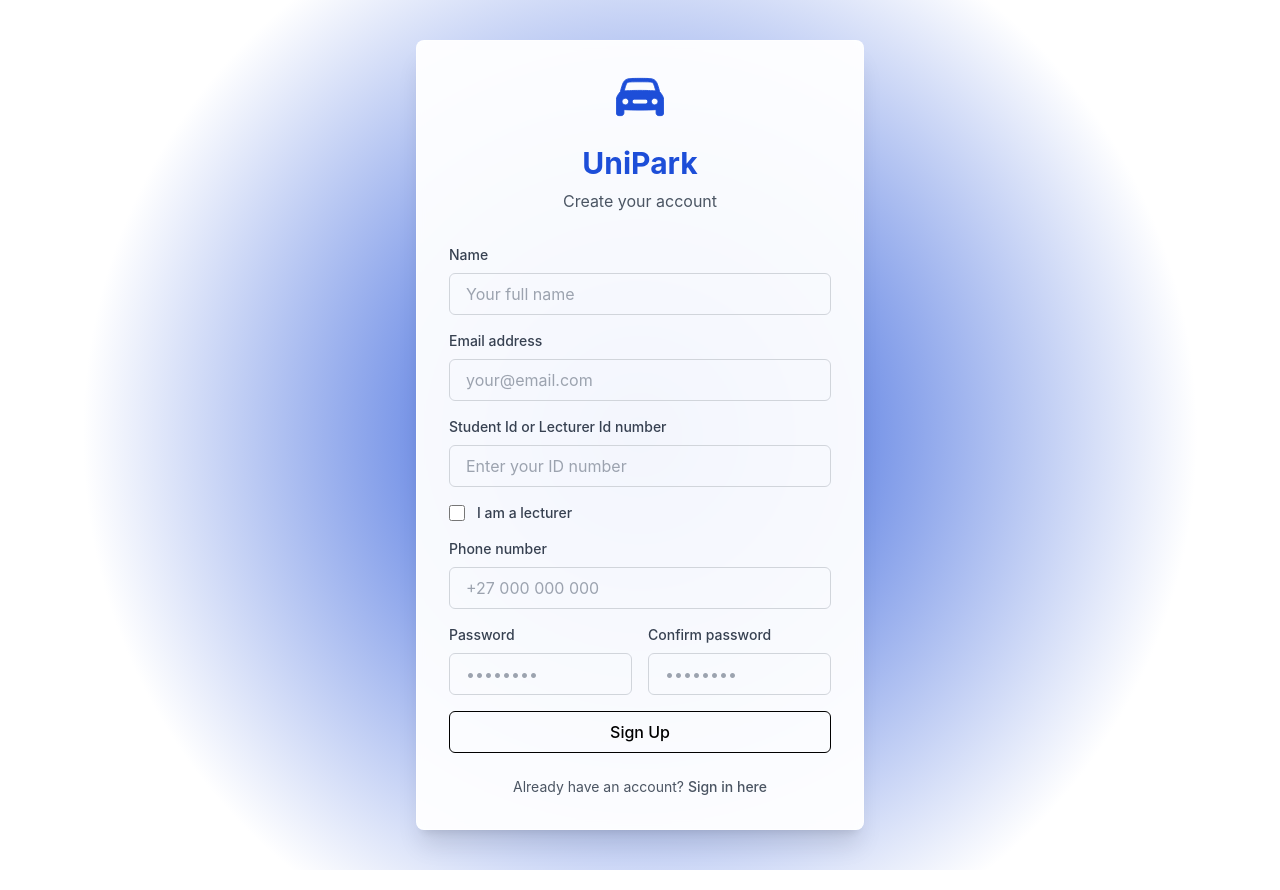
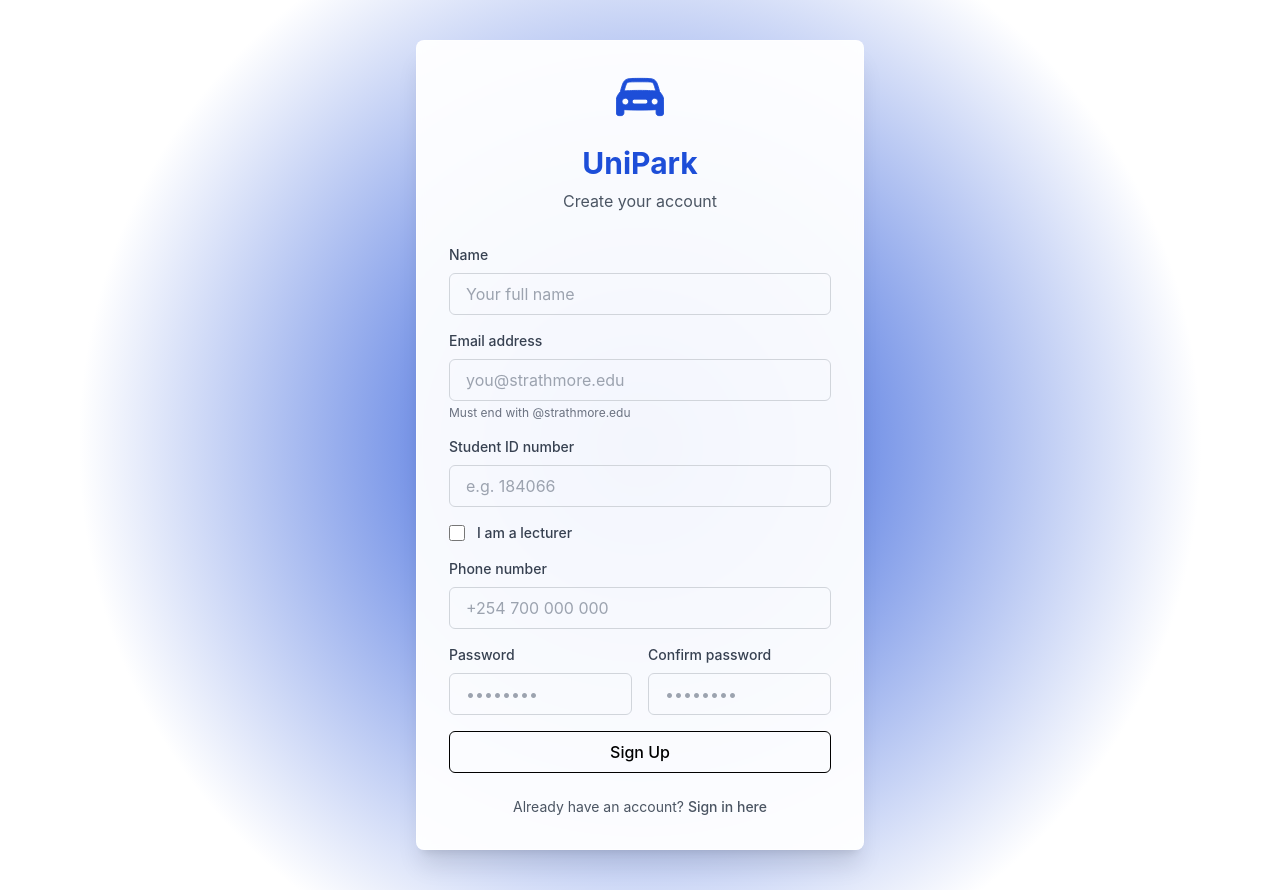
Before and after one commit to CelestialSteel/UniPark, a React (Vite) app in the folder frontend/: page /signup in a window 1280 px wide. Built offline with nearby package versions, Linux system fonts and the light colour scheme; no server answers.

Commit message:
Updated the Authentication in the Sign up page

```diff
--- a/frontend/src/components/Auth/SignupPage.jsx
+++ b/frontend/src/components/Auth/SignupPage.jsx
@@ -3,9 +3,90 @@ import { useState } from 'react';
 import { useAuth } from '../../context/AuthContext';
 import { ASSETS } from '../../constants/assets';
 
+// Only official organisational email addresses may register.
+const ORG_EMAIL_SUFFIX = '@strathmore.edu';
+
+// Maps the exact error strings returned by the backend (and by pydantic
+// validation) to the form field that should display the message.
+function mapBackendErrorToField(message) {
+  if (!message) {
+    return { field: null, message };
+  }
+  const lower = message.toLowerCase();
+
+  if (lower.includes('@strathmore.edu') || lower.includes('organizational email')) {
+    return { field: 'email', message };
+  }
+  if (lower.includes('email') && lower.includes('already')) {
+    return { field: 'email', message };
+  }
+  if (lower.includes('student id') || lower.includes('lecturer id') || lower.includes('id is already registered')) {
+    return { field: 'studentOrLecturerId', message };
+  }
+  if (lower.includes('password')) {
+    return { field: 'password', message };
+  }
+  return { field: 'form', message };
+}
+
+function validateField(name, values) {
+  switch (name) {
+    case 'fullName':
+      if (!values.fullName.trim()) {
+        return 'Please enter your full name.';
+      }
+      return '';
+    case 'email':
+      if (!values.email.trim()) {
+        return 'Please enter your email address.';
+      }
+      // Basic shape check before the domain check
+      if (!/^[^\s@]+@[^\s@]+\.[^\s@]+$/.test(values.email.trim())) {
+        return 'Please enter a valid email address.';
+      }
+      if (!values.email.trim().toLowerCase().endsWith(ORG_EMAIL_SUFFIX)) {
+        return 'That is not an organizational email address. Please use your @strathmore.edu email.';
+      }
+      return '';
+    case 'studentOrLecturerId':
+      if (!values.studentOrLecturerId.trim()) {
+        return values.isLecturer
+          ? 'Please enter your Lecturer ID.'
+          : 'Please enter your Student ID.';
+      }
+      if (!/^[A-Za-z0-9._-]{3,50}$/.test(values.studentOrLecturerId.trim())) {
+        return 'ID must be 3-50 characters and contain only letters, numbers, dots, hyphens, or underscores.';
+      }
+      return '';
+    case 'phoneNumber':
+      if (!values.phoneNumber.trim()) {
+        return 'Please enter your phone number.';
+      }
+      // Permissive: digits, spaces, +, -, parentheses
+      if (!/^[+()\d\s-]{7,20}$/.test(values.phoneNumber.trim())) {
+        return 'Please enter a valid phone number (7-20 characters).';
+      }
+      return '';
+    case 'password':
+      if (!values.password) {
+        return 'Please enter a password.';
+      }
+      if (values.password.length < 8) {
+        return 'Password must be at least 8 characters.';
+      }
+      if (values.password !== values.confirmPassword) {
+        return 'Passwords do not match.';
+      }
+      return '';
+    default:
+      return '';
+  }
+}
+
 export default function SignupPage() {
   const navigate = useNavigate();
   const { register, isLoading, error } = useAuth();
+
   const [role, setRole] = useState('driver');
   const [email, setEmail] = useState('');
   const [studentOrLecturerId, setStudentOrLecturerId] = useState('');
@@ -14,27 +95,79 @@ export default function SignupPage() {
   const [confirmPassword, setConfirmPassword] = useState('');
   const [phoneNumber, setPhoneNumber] = useState('');
   const [fullName, setFullName] = useState('');
-  const [localError, setLocalError] = useState('');
+
+  // Per-field error state. `''` means no error.
+  const [fieldErrors, setFieldErrors] = useState({});
+  // Top-of-form error (used when the backend message doesn't map to a field).
+  const [formError, setFormError] = useState('');
+
+  const values = {
+    fullName,
+    email,
+    studentOrLecturerId,
+    isLecturer,
+    password,
+    confirmPassword,
+    phoneNumber,
+  };
+
+  const clearFieldError = (name) => {
+    setFieldErrors((prev) => {
+      if (!prev[name]) {
+        return prev;
+      }
+      const { [name]: _omit, ...rest } = prev;
+      return rest;
+    });
+  };
+
+  const setFieldError = (name, message) => {
+    setFieldErrors((prev) => ({ ...prev, [name]: message }));
+  };
+
+  const validateAll = () => {
+    const fields = ['fullName', 'email', 'studentOrLecturerId', 'phoneNumber', 'password'];
+    const next = {};
+    for (const name of fields) {
+      const msg = validateField(name, values);
+      if (msg) {
+        next[name] = msg;
+      }
+    }
+    setFieldErrors(next);
+    return next;
+  };
+
+  const handleBlur = (name) => () => {
+    const msg = validateField(name, values);
+    setFieldError(name, msg);
+  };
+
+  const handleChange = (setter, name) => (e) => {
+    setter(e.target.value);
+    // Clear the error for this field as the user edits, but only if it
+    // currently has one — avoids re-running the full validator on every
+    // keystroke.
+    if (fieldErrors[name]) {
+      clearFieldError(name);
+    }
+    if (formError) {
+      setFormError('');
+    }
+  };
 
   const handleSubmit = async (e) => {
     e.preventDefault();
-    setLocalError('');
+    setFormError('');
 
-    if (
-      !role ||
-      !email ||
-      !studentOrLecturerId ||
-      !password ||
-      !confirmPassword ||
-      !phoneNumber ||
-      !fullName
-    ) {
-      setLocalError('Please fill in all fields');
-      return;
+    const errors = validateAll();
+    if (Object.keys(errors).length > 0) {
+      // Focus the first invalid field for accessibility.
+      const firstField = Object.keys(errors)[0];
+      const el = document.querySelector(`[data-field="${firstField}"]`);
+      if (el && typeof el.focus === 'function') {
+        el.focus();
       }
-
-    if (password !== confirmPassword) {
-      setLocalError('Passwords do not match');
       return;
     }
 
@@ -42,9 +175,21 @@ export default function SignupPage() {
       await register({ fullName, email, password, phoneNumber, studentOrLecturerId, isLecturer });
       navigate('/login');
     } catch (err) {
-      setLocalError(err.message || 'Registration failed');
+      const { field, message } = mapBackendErrorToField(err.message || 'Registration failed');
+      if (field && field !== 'form') {
+        setFieldError(field, message);
+        const el = document.querySelector(`[data-field="${field}"]`);
+        if (el && typeof el.focus === 'function') {
+          el.focus();
+        }
+      } else {
+        setFormError(message);
+      }
     }
   };
+
+  const idLabel = isLecturer ? 'Lecturer ID number' : 'Student ID number';
+  const idPlaceholder = isLecturer ? 'e.g. FAC-12345' : 'e.g. 184066';
 
   return (
     <div
@@ -63,98 +208,103 @@ export default function SignupPage() {
           <p className="text-gray-600 mt-2">Create your account</p>
         </div>
 
-        {(localError || error) && (
-          <div className="mb-4 p-3 bg-red-100 text-red-700 rounded-md text-sm">
-            {localError || error}
+        {(formError || error) && (
+          <div className="mb-4 p-3 bg-red-100 text-red-700 rounded-md text-sm" role="alert">
+            {formError || error}
           </div>
         )}
 
-        <form onSubmit={handleSubmit} className="space-y-4">
-          <div>
-            <label className="block text-sm font-medium text-gray-700 mb-2">Name</label>
-            <input
+        <form onSubmit={handleSubmit} className="space-y-4" noValidate>
+          <Field
+            label="Name"
+            name="fullName"
             type="text"
+            placeholder="Your full name"
             value={fullName}
-              onChange={(e) => setFullName(e.target.value)}
-              placeholder="Your full name"
-              className="w-full px-4 py-2 border border-gray-300 rounded-md focus:outline-none focus:ring-2 focus:ring-primary"
+            onChange={handleChange(setFullName, 'fullName')}
+            onBlur={handleBlur('fullName')}
+            error={fieldErrors.fullName}
             disabled={isLoading}
           />
-          </div>
 
-          <div>
-            <label className="block text-sm font-medium text-gray-700 mb-2">Email address</label>
-            <input
+          <Field
+            label="Email address"
+            name="email"
             type="email"
+            placeholder="you@strathmore.edu"
             value={email}
-              onChange={(e) => setEmail(e.target.value)}
-              placeholder="your@email.com"
-              className="w-full px-4 py-2 border border-gray-300 rounded-md focus:outline-none focus:ring-2 focus:ring-primary"
+            onChange={handleChange(setEmail, 'email')}
+            onBlur={handleBlur('email')}
+            error={fieldErrors.email}
+            hint={`Must end with ${ORG_EMAIL_SUFFIX}`}
             disabled={isLoading}
           />
-          </div>
 
-          <div>
-            <label className="block text-sm font-medium text-gray-700 mb-2">
-              Student Id or Lecturer Id number
-            </label>
-            <input
+          <Field
+            label={idLabel}
+            name="studentOrLecturerId"
             type="text"
+            placeholder={idPlaceholder}
             value={studentOrLecturerId}
-              onChange={(e) => setStudentOrLecturerId(e.target.value)}
-              placeholder="Enter your ID number"
-              className="w-full px-4 py-2 border border-gray-300 rounded-md focus:outline-none focus:ring-2 focus:ring-primary"
+            onChange={handleChange(setStudentOrLecturerId, 'studentOrLecturerId')}
+            onBlur={handleBlur('studentOrLecturerId')}
+            error={fieldErrors.studentOrLecturerId}
             disabled={isLoading}
           />
-          </div>
 
           <label className="flex items-center gap-3 text-sm font-medium text-gray-700 select-none">
             <input
               type="checkbox"
               checked={isLecturer}
-              onChange={(e) => setIsLecturer(e.target.checked)}
+              onChange={(e) => {
+                setIsLecturer(e.target.checked);
+                // Re-validate the ID field because its label/placeholder change.
+                if (fieldErrors.studentOrLecturerId) {
+                  clearFieldError('studentOrLecturerId');
+                }
+              }}
               className="h-4 w-4 rounded border-gray-300 text-primary focus:ring-primary"
               disabled={isLoading}
             />
             I am a lecturer
           </label>
 
-          <div>
-            <label className="block text-sm font-medium text-gray-700 mb-2">Phone number</label>
-            <input
+          <Field
+            label="Phone number"
+            name="phoneNumber"
             type="tel"
+            placeholder="+254 700 000 000"
             value={phoneNumber}
-              onChange={(e) => setPhoneNumber(e.target.value)}
-              placeholder="+27 000 000 000"
-              className="w-full px-4 py-2 border border-gray-300 rounded-md focus:outline-none focus:ring-2 focus:ring-primary"
+            onChange={handleChange(setPhoneNumber, 'phoneNumber')}
+            onBlur={handleBlur('phoneNumber')}
+            error={fieldErrors.phoneNumber}
             disabled={isLoading}
           />
-          </div>
 
           <div className="grid grid-cols-1 md:grid-cols-2 gap-4">
-            <div>
-              <label className="block text-sm font-medium text-gray-700 mb-2">Password</label>
-              <input
+            <Field
+              label="Password"
+              name="password"
               type="password"
+              placeholder="••••••••"
               value={password}
-                onChange={(e) => setPassword(e.target.value)}
-                placeholder="••••••••"
-                className="w-full px-4 py-2 border border-gray-300 rounded-md focus:outline-none focus:ring-2 focus:ring-primary"
+              onChange={handleChange(setPassword, 'password')}
+              onBlur={handleBlur('password')}
+              error={fieldErrors.password}
               disabled={isLoading}
             />
-            </div>
 
-            <div>
-              <label className="block text-sm font-medium text-gray-700 mb-2">Confirm password</label>
-              <input
+            <Field
+              label="Confirm password"
+              name="confirmPassword"
               type="password"
+              placeholder="••••••••"
               value={confirmPassword}
-                onChange={(e) => setConfirmPassword(e.target.value)}
-                placeholder="••••••••"
-                className="w-full px-4 py-2 border border-gray-300 rounded-md focus:outline-none focus:ring-2 focus:ring-primary"
+              onChange={handleChange(setConfirmPassword, 'password')}
+              onBlur={handleBlur('password')}
+              error={fieldErrors.password}
               disabled={isLoading}
             />
-            </div>
           </div>
 
           <button
@@ -176,3 +326,48 @@ export default function SignupPage() {
     </div>
   );
 }
+
+/**
+ * Single labelled input with optional hint and inline error.
+ */
+function Field({ label, name, type = 'text', value, onChange, onBlur, error, hint, placeholder, disabled }) {
+  const hasError = Boolean(error);
+  const inputId = `signup-${name}`;
+  const describedBy = [hasError ? `${inputId}-error` : null, hint ? `${inputId}-hint` : null]
+    .filter(Boolean)
+    .join(' ');
+
+  return (
+    <div>
+      <label htmlFor={inputId} className="block text-sm font-medium text-gray-700 mb-2">
+        {label}
+      </label>
+      <input
+        id={inputId}
+        data-field={name}
+        type={type}
+        value={value}
+        onChange={onChange}
+        onBlur={onBlur}
+        placeholder={placeholder}
+        disabled={disabled}
+        aria-invalid={hasError}
+        aria-describedby={describedBy || undefined}
+        className={`w-full px-4 py-2 border rounded-md focus:outline-none focus:ring-2 transition disabled:bg-gray-50 disabled:cursor-not-allowed ${hasError
+            ? 'border-red-400 focus:ring-red-300 focus:border-red-500 bg-red-50/40'
+            : 'border-gray-300 focus:ring-primary focus:border-primary'
+          }`}
+      />
+      {hint && !hasError && (
+        <p id={`${inputId}-hint`} className="mt-1 text-xs text-gray-500">
+          {hint}
+        </p>
+      )}
+      {hasError && (
+        <p id={`${inputId}-error`} className="mt-1 text-xs text-red-600 font-medium" role="alert">
+          {error}
+        </p>
+      )}
+    </div>
+  );
+}
```
Also changed, not shown: 2 other files (tests, documents, lock files or other folders). Lines whose indentation alone changed are shown as unchanged.
